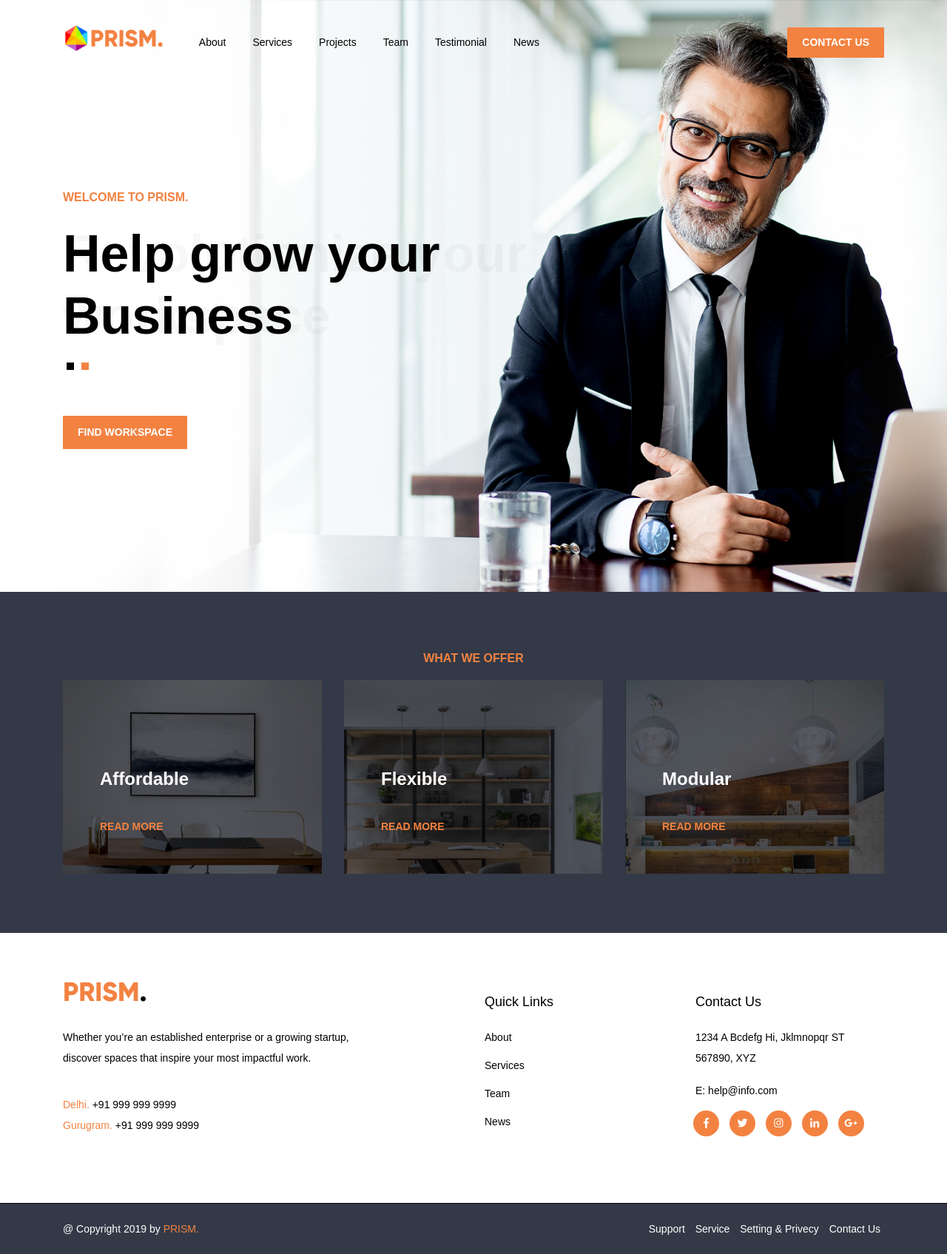
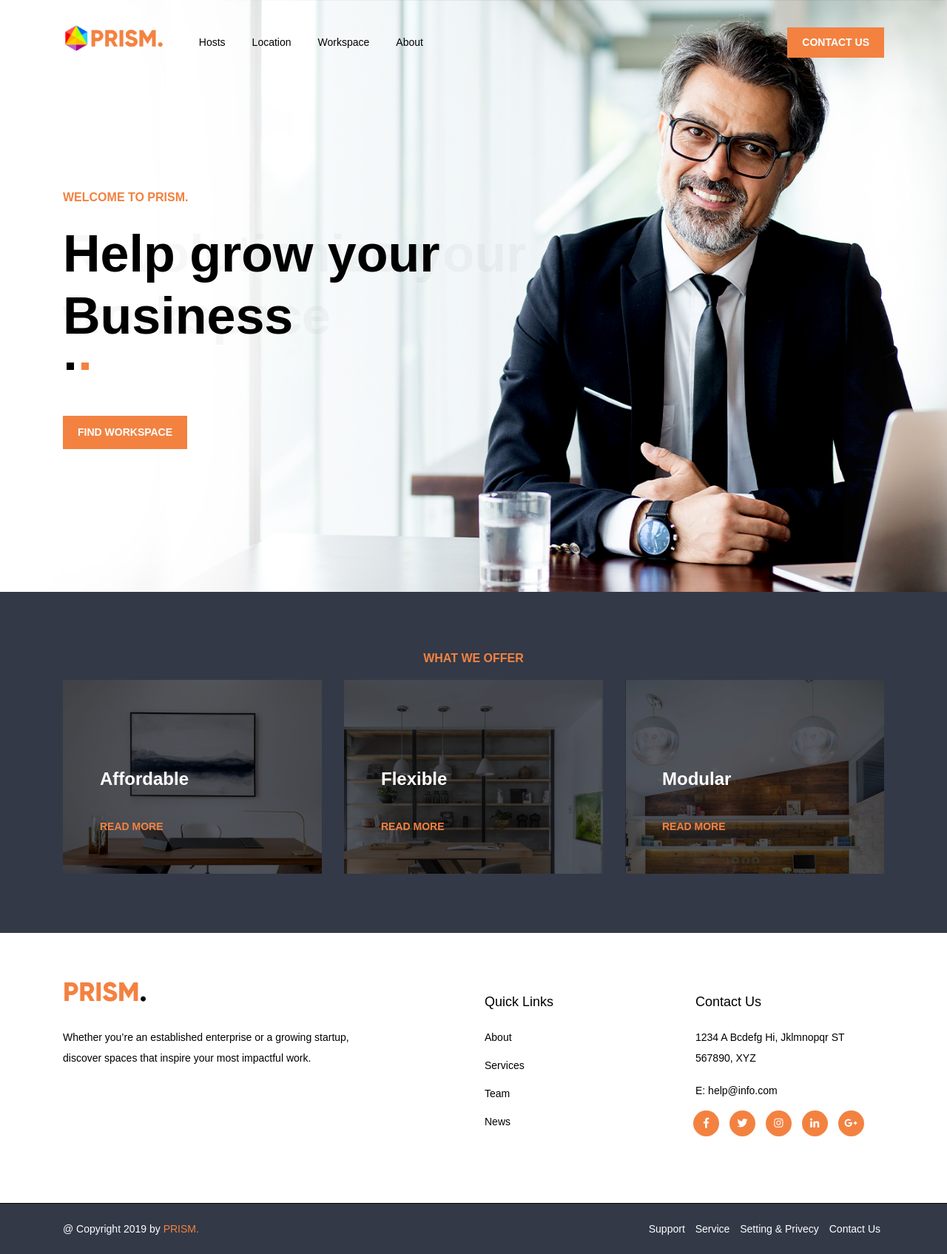
Before and after one commit to manmeet-rana/demo, a plain HTML site: page index.html in a window 1280 px wide. Shown: the whole page at 74% size. Drawn offline with Linux system fonts and the light colour scheme; a web font is replaced by a local one.

Commit message:
changes in content

```diff
--- a/index.html
+++ b/index.html
@@ -47,12 +47,12 @@
                      <div class="main-menu">
                         <nav class="navbar navbar-expand-sm">
                            <ul class="navbar-nav">
-                              <li class="nav-item"><a href="#about" class="nav-link">About</a></li>
-                              <li class="nav-item"><a href="#services" class="nav-link">Services</a></li>
-                              <li class="nav-item"><a href="#projects" class="nav-link">Projects</a></li>
-                              <li class="nav-item"><a href="#team" class="nav-link">Team </a></li>
-                              <li class="nav-item"><a href="#testimonial" class="nav-link">Testimonial</a></li>
-                              <li class="nav-item"> <a href="#news" class="nav-link">News</a></li>
+                              <li class="nav-item"><a href="#about" class="nav-link">Hosts</a></li>
+                              <li class="nav-item"><a href="#services" class="nav-link">Location</a></li>
+                              <li class="nav-item"><a href="#projects" class="nav-link">Workspace</a></li>
+                              <li class="nav-item"><a href="#team" class="nav-link">About</a></li>
+                           <!--    <li class="nav-item"><a href="#testimonial" class="nav-link">Testimonial</a></li>
+                              <li class="nav-item"> <a href="#news" class="nav-link">News</a></li> -->
                            </ul>
                         </nav>
                      </div>
@@ -551,14 +551,14 @@
                         <p>
                            Whether you’re an established enterprise or a growing startup, discover spaces that inspire your most impactful work.
                         </p>
-                        <ul>
+                        <!-- <ul>
                            <li>
                               <div class="label">Delhi. <span>+91 999 999 9999</span></div>
                            </li>
                            <li>
                               <div class="label">Gurugram.  <span>+91 999 999 9999</span></div>
                            </li>
-                        </ul>
+                        </ul> -->
                      </div>
                   </div>
                   <div class="col-xl-3 col-lg-3 col-sm-6">
@@ -649,10 +649,10 @@
             <div class="form-group">
                <select class="form-control" name="location" id="location" placeholder="Location" required>
                   <option disabled selected value="None">Select Location</option>
-                  <option value="Delhi">Delhi</option>
-                  <option value="Gurugram">Gurugram</option>
-                  <option value="Noida">Noida</option>
-                  <option value="Faridabad">Faridabad</option>
+                  <option value="Delhi">Toronto</option>
+                  <option value="Gurugram">Scarborough</option>
+                  <option value="Noida">Mississauga</option>
+                  <option value="Faridabad">Peterborough</option>
                </select>
             </div>
             <button type="submit" class="btn btn-primary">Submit</button>
```
